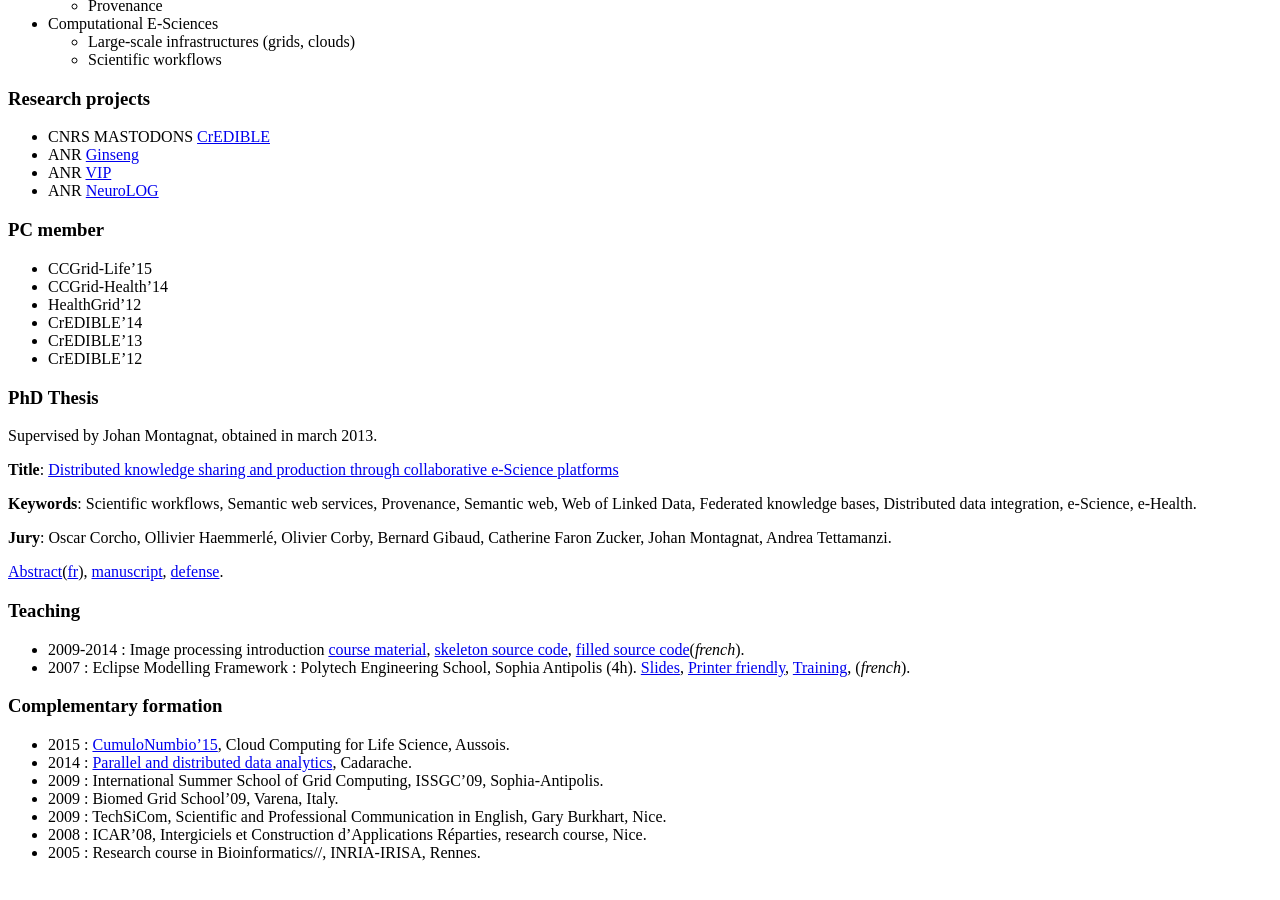
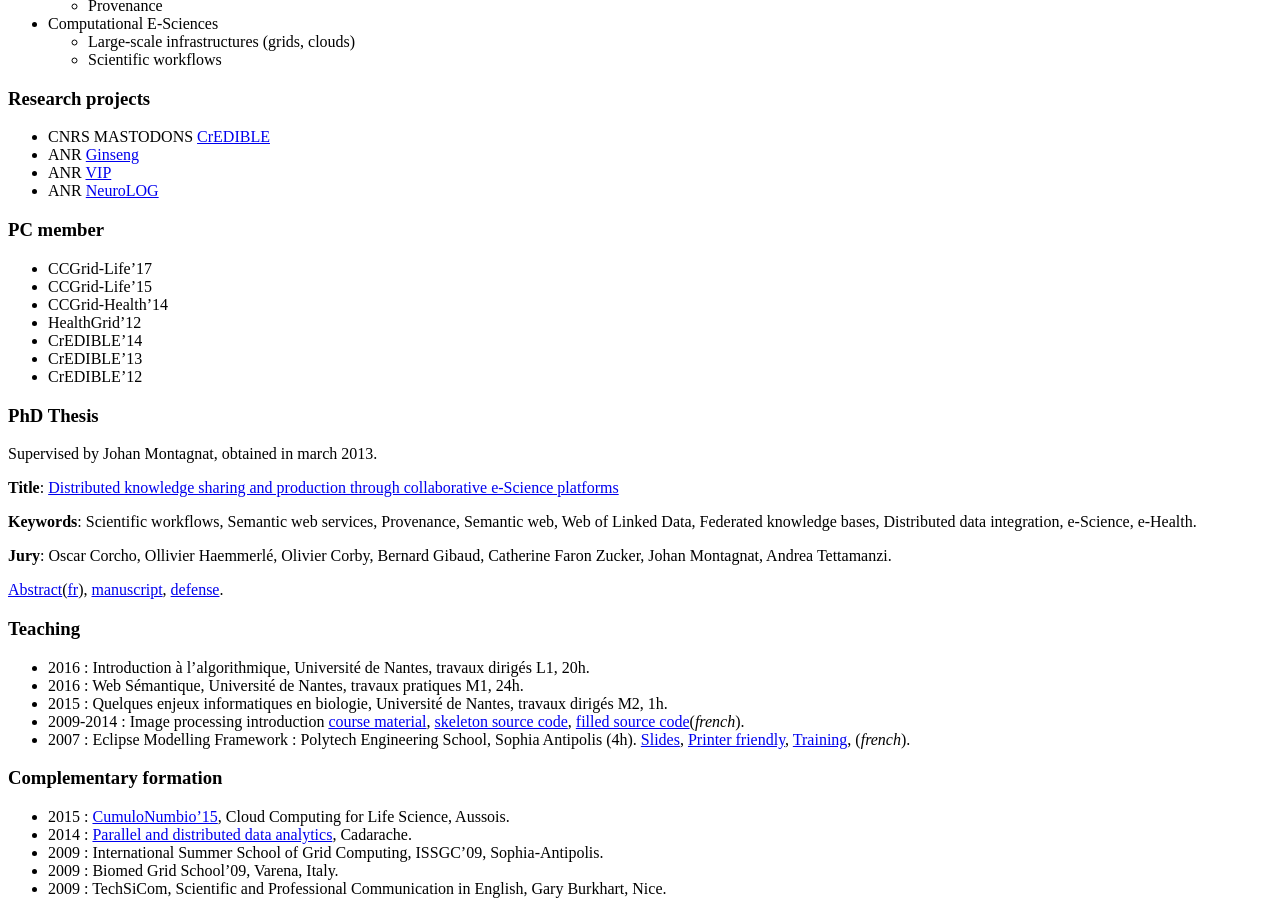
Before and after one commit to albangaignard/albangaignard.github.io, a Jekyll site: the page built from about.md, in a window 1280 px wide and 900 px high, scrolled down 716 px. Built offline with Jekyll 4.4.1, drawn with Linux system fonts in a browser that asks for light colours; Markdown is read by kramdown in place of the engine named in the settings; before the commit the page ends 1594 px from its top, so only the background shows below that.

Commit message:
Update about.md

```diff
--- a/about.md
+++ b/about.md
@@ -43,6 +43,7 @@ Since september 2014, I coordinate the regional SyMeTRIC project. This project a
 * ANR [NeuroLOG](http://neurolog.i3s.unice.fr)
 
 ### PC member
+* CCGrid-Life'17
 * CCGrid-Life'15
 * CCGrid-Health'14
 * HealthGrid'12
@@ -63,6 +64,9 @@ Supervised by Johan Montagnat, obtained in march 2013.
 
 
 ### Teaching
+* 2016 : Introduction à l’algorithmique, Université de Nantes, travaux dirigés L1, 20h.
+* 2016 : Web Sémantique, Université de Nantes, travaux pratiques M1, 24h.
+* 2015 : Quelques enjeux informatiques en biologie, Université de Nantes, travaux dirigés M2, 1h.
 * 2009-2014 : Image processing introduction [course material](http://sparks.i3s.unice.fr/_media/public:gaignard:imagesio-2014.pdf), [skeleton source code](http://sparks.i3s.unice.fr/_media/public:gaignard:td-imagesio-2014-src.zip), [filled source code](http://sparks.i3s.unice.fr/_media/public:gaignard:correction-td-image-2014.zip)(*french*).
 * 2007 : Eclipse Modelling Framework : Polytech Engineering School, Sophia Antipolis (4h).
 [Slides](http://modalis.i3s.unice.fr/_media/gaignard:presentationcoursemf.pdf), [Printer friendly](http://modalis.i3s.unice.fr/_media/gaignard/supportcours.pdf), [Training](http://modalis.i3s.unice.fr/_media/gaignard/trainingemf.pdf), (*french*).
```
